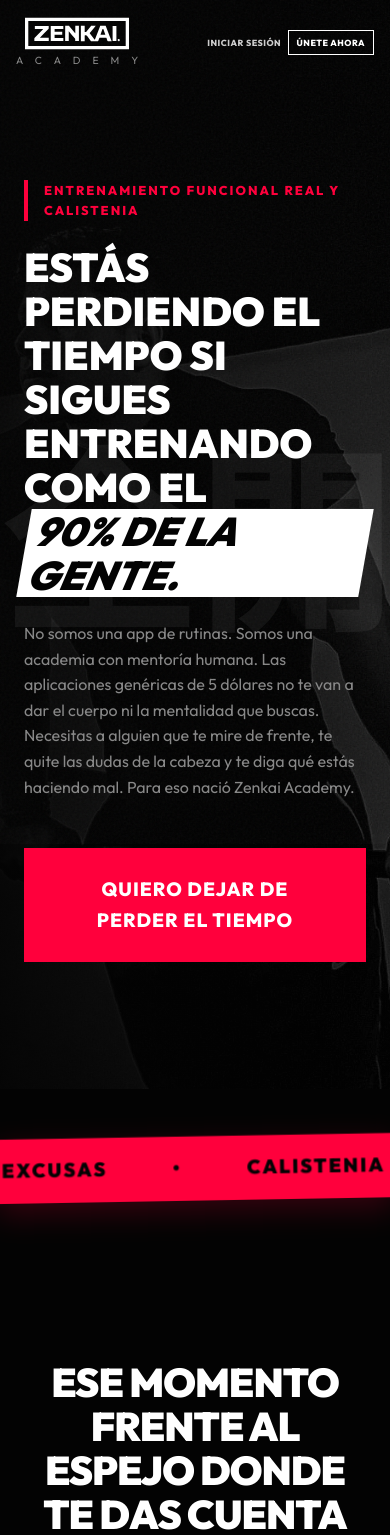
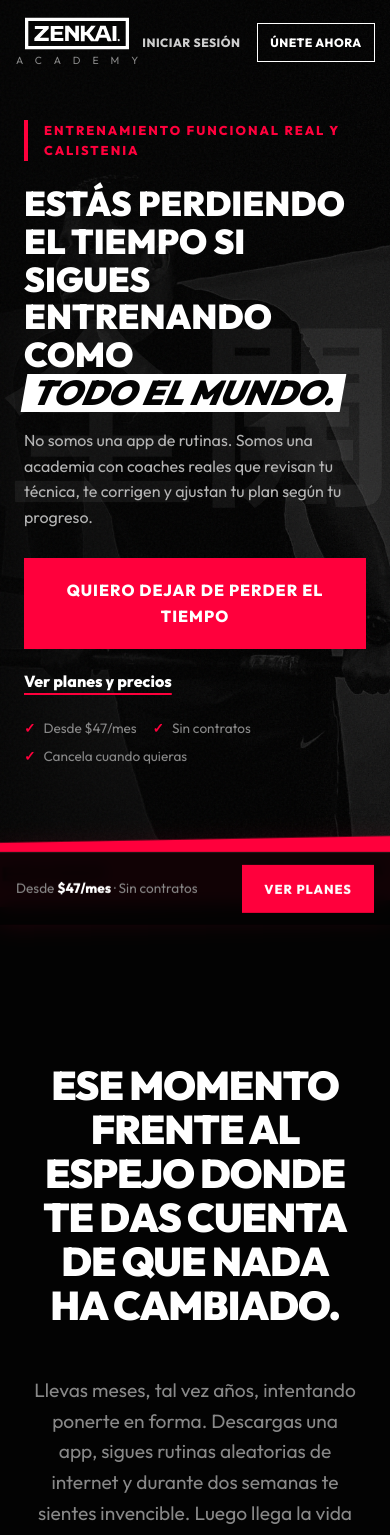
Before and after one commit to brandolanchez/Zenkaia-Academy, a Next.js app: page / in a window 390 px wide. Shown: the top 1535 px of the page. Built offline with nearby package versions, Linux system fonts and the light colour scheme; no server answers.

Commit message:
feat: mejoras UX/UI en landing y dashboard, flujo de registro que conserva el plan, fixes de acceso y seguridad

```diff
--- a/src/app/globals.css
+++ b/src/app/globals.css
@@ -1893,3 +1893,141 @@ h1, h2, h3 {
         max-width: 95vw;
     }
 }
+
+/* ═══════════════════════════════════════════════════
+   LANDING · AJUSTES UX (legibilidad, ritmo y conversión)
+   ═══════════════════════════════════════════════════ */
+
+/* Hero: dos acciones claras + señales de confianza */
+.hero-actions {
+    display: flex;
+    flex-wrap: wrap;
+    align-items: center;
+    gap: 1.5rem 2rem;
+}
+.hero-secondary-link {
+    color: var(--text-primary);
+    font-weight: 700;
+    text-decoration: underline;
+    text-underline-offset: 6px;
+    text-decoration-thickness: 2px;
+    text-decoration-color: var(--accent-color);
+    transition: color 0.2s;
+}
+.hero-secondary-link:hover { color: var(--accent-color); }
+.hero-trust {
+    list-style: none;
+    display: flex;
+    flex-wrap: wrap;
+    gap: 0.5rem 1.5rem;
+    margin-top: 2rem;
+    color: var(--text-secondary);
+    font-size: 0.95rem;
+}
+.hero-trust li::before {
+    content: '✓';
+    color: var(--accent-color);
+    font-weight: 900;
+    margin-right: 0.5rem;
+}
+.hero .subtitle { color: #b5b5b5; margin-bottom: 2.5rem; }
+.hero .btn-large { width: auto; height: auto; margin-bottom: 0; }
+
+/* Ritmo vertical: menos aire muerto entre secciones */
+.pricing, .faq, .how-it-works, .cta-section { padding: 7rem 0; }
+.guarantee-section { padding: 0 0 2rem 0; }
+
+/* Pasos: números legibles */
+.step-number { opacity: 0.85; }
+
+/* Precios: texto de cada beneficio en una sola columna */
+.plan-features li { gap: 0; line-height: 1.5; }
+.plan-features li > span:last-child { flex: 1; }
+.plan-features li strong { margin-left: 0; }
+.plan-desc { height: auto; min-height: 3rem; }
+.plan-note {
+    text-align: center;
+    color: var(--text-secondary);
+    font-size: 0.85rem;
+    margin-top: 1rem;
+}
+
+/* CTA final: el párrafo no compite con el título */
+.cta-desc { font-weight: 400; color: #cfcfcf; font-size: 1.25rem; }
+
+/* FAQ: el contacto va después de las preguntas */
+.faq-subtitle { margin-bottom: 3rem; }
+.faq-contact {
+    text-align: center;
+    margin-top: 3rem;
+    color: var(--text-secondary);
+}
+.faq-contact p { margin-bottom: 1rem; font-size: 1.05rem; }
+.faq-whatsapp { border-color: #25D366; color: #25D366; padding: 1rem 2rem; }
+.faq-whatsapp:hover { border-color: #25D366; color: #fff; background: #25D366; }
+
+/* Navbar: enlace a planes */
+.nav-plans-link { display: none; }
+@media (min-width: 768px) {
+    .nav-plans-link { display: inline; }
+}
+
+/* Barra fija de móvil */
+.mobile-sticky-cta { display: none; }
+
+@media (max-width: 900px) {
+    .pricing, .faq, .how-it-works, .cta-section { padding: 5rem 0; }
+    .cta-title { margin-bottom: 1.25rem; }
+    .cta-desc { font-size: 1.05rem; margin-bottom: 2.5rem; }
+}
+
+@media (max-width: 600px) {
+    /* Hero: el botón entra en la primera pantalla */
+    .hero { padding-top: 120px; padding-bottom: 72px; min-height: auto; }
+    .main-title { font-size: 2.15rem; margin-bottom: 1rem; }
+    .hero .subtitle { margin-bottom: 1.75rem; }
+    .hero .btn-large { width: 100%; font-size: 1rem; padding: 1.1rem 1.5rem; }
+    .hero-actions { gap: 1.25rem; }
+    .hero-trust { gap: 0.4rem 1rem; font-size: 0.85rem; margin-top: 1.5rem; }
+    .marquee-container { margin-top: 0; }
+
+    /* Navbar: textos legibles y áreas táctiles de ~40px */
+    .nav-login-link { font-size: 0.75rem; padding: 0.6rem 0.25rem; }
+    .nav-cta { font-size: 0.75rem; padding: 0.55rem 0.8rem; }
+    .nav-auth-links { gap: 0.75rem; }
+
+    /* Precios */
+    .pricing-card { padding: 2.75rem 1.5rem 2rem; }
+    .plan-features { margin-bottom: 2.5rem; }
+    .plan-features li { margin-bottom: 1rem; font-size: 0.95rem; }
+    .check, .cross { margin-right: 0.75rem; }
+
+    .faq-whatsapp { width: 100%; }
+
+    /* Barra fija inferior */
+    .mobile-sticky-cta {
+        display: flex;
+        align-items: center;
+        justify-content: space-between;
+        gap: 1rem;
+        position: fixed;
+        left: 0; right: 0; bottom: 0;
+        z-index: 1000;
+        padding: 0.75rem 1rem calc(0.75rem + env(safe-area-inset-bottom));
+        background: rgba(3, 3, 3, 0.94);
+        border-top: 1px solid var(--border-color);
+        backdrop-filter: blur(8px);
+        transform: translateY(110%);
+        transition: transform 0.25s ease;
+    }
+    .mobile-sticky-cta.is-visible { transform: translateY(0); }
+    .mobile-sticky-cta-text { font-size: 0.85rem; color: var(--text-secondary); line-height: 1.3; }
+    .mobile-sticky-cta-text strong { color: var(--text-primary); }
+    .mobile-sticky-cta-btn { padding: 0.75rem 1.25rem; font-size: 0.8rem; white-space: nowrap; }
+}
+
+@media (prefers-reduced-motion: reduce) {
+    .fade-in, .fade-in-up, .fade-in-left, .fade-in-right { opacity: 1; transform: none; transition: none; }
+    .marquee-content { animation: none; }
+    .mobile-sticky-cta { transition: none; }
+}
--- a/src/app/login/page.tsx
+++ b/src/app/login/page.tsx
@@ -9,6 +9,7 @@ import { login } from '@/app/auth/actions';
 function LoginForm() {
   const searchParams = useSearchParams();
   const errorMessage = searchParams.get('error');
+  const next = searchParams.get('next');
   const [loading, setLoading] = useState(false);
 
   return (
@@ -32,6 +33,7 @@ function LoginForm() {
         {errorMessage && <div className="error-message">{errorMessage}</div>}
 
         <form action={login} onSubmit={() => setLoading(true)}>
+          {next && <input type="hidden" name="next" value={next} />}
           <div className="form-group">
             <label className="form-label" htmlFor="email">Correo Electrónico</label>
             <input className="form-input" id="email" name="email" type="email" required placeholder="tu@email.com" />
@@ -48,7 +50,7 @@ function LoginForm() {
         </form>
 
         <p style={{ textAlign: 'center', marginTop: '2rem', color: 'var(--text-secondary)' }}>
-          ¿No tienes cuenta? <Link href="/register" className="auth-link">Regístrate</Link>
+          ¿No tienes cuenta? <Link href={next ? `/register?next=${encodeURIComponent(next)}` : '/register'} className="auth-link">Regístrate</Link>
         </p>
       </div>
     </div>
--- a/src/app/page.tsx
+++ b/src/app/page.tsx
@@ -9,6 +9,7 @@ import FAQ from '@/components/FAQ';
 import Footer from '@/components/Footer';
 import Link from 'next/link';
 import ScrollAnimations from '@/components/ScrollAnimations';
+import MobileStickyCta from '@/components/MobileStickyCta';
 
 export default function Home() {
   return (
@@ -60,6 +61,7 @@ export default function Home() {
       </main>
 
       <Footer />
+      <MobileStickyCta />
     </>
   );
 }
--- a/src/app/register/page.tsx
+++ b/src/app/register/page.tsx
@@ -9,6 +9,7 @@ import { signup } from '@/app/auth/actions';
 function RegisterForm() {
   const searchParams = useSearchParams();
   const errorMessage = searchParams.get('error');
+  const next = searchParams.get('next');
   const [loading, setLoading] = useState(false);
 
   return (
@@ -32,6 +33,7 @@ function RegisterForm() {
         {errorMessage && <div className="error-message">{errorMessage}</div>}
 
         <form action={signup} onSubmit={() => setLoading(true)}>
+          {next && <input type="hidden" name="next" value={next} />}
           <div className="form-group">
             <label className="form-label" htmlFor="full_name">Nombre Completo</label>
             <input className="form-input" id="full_name" name="full_name" type="text" required placeholder="Ej: Juan Pérez" />
@@ -77,7 +79,7 @@ function RegisterForm() {
         </form>
 
         <p style={{ textAlign: 'center', marginTop: '2rem', color: 'var(--text-secondary)' }}>
-          ¿Ya tienes cuenta? <Link href="/login" className="auth-link">Inicia Sesión</Link>
+          ¿Ya tienes cuenta? <Link href={next ? `/login?next=${encodeURIComponent(next)}` : '/login'} className="auth-link">Inicia Sesión</Link>
         </p>
       </div>
     </div>
--- a/src/components/Hero.tsx
+++ b/src/components/Hero.tsx
@@ -10,14 +10,24 @@ export default function Hero() {
         <div className="hero-content fade-in-up">
           <span className="pre-title">Entrenamiento Funcional Real y Calistenia</span>
           <h1 className="main-title">
-            Estás perdiendo el tiempo si sigues entrenando como el <span className="highlight">90% de la gente.</span>
+            Estás perdiendo el tiempo si sigues entrenando como <span className="highlight">todo el mundo.</span>
           </h1>
           <p className="subtitle">
-            No somos una app de rutinas. Somos una academia con mentoría humana. Las aplicaciones genéricas de 5 dólares no te van a dar el cuerpo ni la mentalidad que buscas. Necesitas a alguien que te mire de frente, te quite las dudas de la cabeza y te diga qué estás haciendo mal. Para eso nació Zenkai Academy.
+            No somos una app de rutinas. Somos una academia con coaches reales que revisan tu técnica, te corrigen y ajustan tu plan según tu progreso.
           </p>
-          <Link href="/register" className="btn btn-primary btn-large">
-            Quiero dejar de perder el tiempo
-          </Link>
+          <div className="hero-actions">
+            <Link href="/register" className="btn btn-primary btn-large">
+              Quiero dejar de perder el tiempo
+            </Link>
+            <a href="#planes" className="hero-secondary-link">
+              Ver planes y precios
+            </a>
+          </div>
+          <ul className="hero-trust">
+            <li>Desde $47/mes</li>
+            <li>Sin contratos</li>
+            <li>Cancela cuando quieras</li>
+          </ul>
         </div>
       </section>
 
--- /dev/null
+++ b/src/components/MobileStickyCta.tsx
@@ -0,0 +1,40 @@
+'use client';
+
+import { useEffect, useState } from 'react';
+
+// Barra fija inferior (solo móvil): aparece al pasar el hero y se oculta
+// cuando la sección de planes o el CTA final ya están en pantalla.
+export default function MobileStickyCta() {
+  const [pastHero, setPastHero] = useState(false);
+  const [targetVisible, setTargetVisible] = useState(false);
+
+  useEffect(() => {
+    const onScroll = () => setPastHero(window.scrollY > window.innerHeight * 0.8);
+    onScroll();
+    window.addEventListener('scroll', onScroll, { passive: true });
+
+    const targets = document.querySelectorAll('#planes, .cta-section, .footer');
+    const visible = new Set<Element>();
+    const observer = new IntersectionObserver(entries => {
+      entries.forEach(e => (e.isIntersecting ? visible.add(e.target) : visible.delete(e.target)));
+      setTargetVisible(visible.size > 0);
+    });
+    targets.forEach(t => observer.observe(t));
+
+    return () => {
+      window.removeEventListener('scroll', onScroll);
+      observer.disconnect();
+    };
+  }, []);
+
+  const show = pastHero && !targetVisible;
+
+  return (
+    <div className={`mobile-sticky-cta ${show ? 'is-visible' : ''}`} aria-hidden={!show}>
+      <span className="mobile-sticky-cta-text">Desde <strong>$47/mes</strong> · Sin contratos</span>
+      <a href="#planes" className="btn btn-primary mobile-sticky-cta-btn" tabIndex={show ? 0 : -1}>
+        Ver planes
+      </a>
+    </div>
+  );
+}
--- a/src/components/Navbar.tsx
+++ b/src/components/Navbar.tsx
@@ -85,6 +85,9 @@ export default function Navbar() {
         </Link>
       ) : (
         <div className="nav-auth-links">
+          <a href="/#planes" className="nav-login-link nav-plans-link">
+            Planes
+          </a>
           <Link href="/login" className="nav-login-link">
             Iniciar sesión
           </Link>
--- a/src/components/Pricing.tsx
+++ b/src/components/Pricing.tsx
@@ -13,14 +13,15 @@ export default function Pricing() {
             <div className="plan-price"><span>$</span>47<span className="period">/mes</span></div>
 
             <ul className="plan-features">
-              <li><span className="check">✓</span> App de rutinas en video: <strong>Incluida</strong></li>
-              <li><span className="check">✓</span> Corrección de técnica grupal: <strong>Google Meets (3x semana)</strong></li>
-              <li><span className="check">✓</span> Plan Nutricional: <strong>Incluido</strong></li>
-              <li><span className="check">✓</span> Evaluación física: <strong>Trimestral</strong></li>
-              <li className="disabled"><span className="cross">✕</span> Revisión de técnica 1 a 1 en video</li>
-              <li className="disabled"><span className="cross">✕</span> Protocolos de Mentalidad Inquebrantable</li>
+              <li><span className="check">✓</span><span>App de rutinas en video: <strong>Incluida</strong></span></li>
+              <li><span className="check">✓</span><span>Corrección de técnica grupal: <strong>Google Meets (3x semana)</strong></span></li>
+              <li><span className="check">✓</span><span>Plan Nutricional: <strong>Incluido</strong></span></li>
+              <li><span className="check">✓</span><span>Evaluación física: <strong>Trimestral</strong></span></li>
+              <li className="disabled"><span className="cross">✕</span><span>Revisión de técnica 1 a 1 en video</span></li>
+              <li className="disabled"><span className="cross">✕</span><span>Protocolos de Mentalidad Inquebrantable</span></li>
             </ul>
-            <Link href="/checkout?plan=standard" className="btn btn-outline" suppressHydrationWarning>Empezar ahora</Link>
+            <Link href={`/register?next=${encodeURIComponent('/checkout?plan=standard')}`} className="btn btn-outline" suppressHydrationWarning>Empezar con Standard</Link>
+            <p className="plan-note">Sin contratos. Cancela cuando quieras.</p>
           </div>
 
           {/* Plan Avanzado (Premium) */}
@@ -31,14 +32,15 @@ export default function Pricing() {
             <div className="plan-price"><span>$</span>97<span className="period">/mes</span></div>
 
             <ul className="plan-features">
-              <li><span className="check">✓</span> <strong>Revisión de técnica 1 a 1 en video (Nos envías tus videos)</strong></li>
-              <li><span className="check">✓</span> Corrección de técnica grupal: <strong>Google Meets (Libre acceso)</strong></li>
-              <li><span className="check">✓</span> App de rutinas en video: <strong>Incluida</strong></li>
-              <li><span className="check">✓</span> Plan Nutricional: <strong>Avanzado</strong></li>
-              <li><span className="check">✓</span> <strong>Protocolos de Mentalidad Inquebrantable</strong></li>
-              <li><span className="check">✓</span> <strong>Evaluación física mensual personalizada</strong></li>
+              <li><span className="check">✓</span><span><strong>Revisión de técnica 1 a 1 en video (Nos envías tus videos)</strong></span></li>
+              <li><span className="check">✓</span><span>Corrección de técnica grupal: <strong>Google Meets (Libre acceso)</strong></span></li>
+              <li><span className="check">✓</span><span>App de rutinas en video: <strong>Incluida</strong></span></li>
+              <li><span className="check">✓</span><span>Plan Nutricional: <strong>Avanzado</strong></span></li>
+              <li><span className="check">✓</span><span><strong>Protocolos de Mentalidad Inquebrantable</strong></span></li>
+              <li><span className="check">✓</span><span><strong>Evaluación física mensual personalizada</strong></span></li>
             </ul>
-            <Link href="/checkout?plan=elite" className="btn btn-primary" suppressHydrationWarning>Quiero resultados reales ya</Link>
+            <Link href={`/register?next=${encodeURIComponent('/checkout?plan=elite')}`} className="btn btn-primary" suppressHydrationWarning>Quiero resultados reales ya</Link>
+            <p className="plan-note">Sin contratos. Cancela cuando quieras.</p>
           </div>
         </div>
 
--- a/src/middleware.ts
+++ b/src/middleware.ts
@@ -36,8 +36,11 @@ export async function middleware(request: NextRequest) {
   const isProtectedRoute = protectedRoutes.some(route => request.nextUrl.pathname.startsWith(route))
 
   if (isProtectedRoute && !user) {
+    // Guarda a dónde iba (ej. /checkout?plan=elite) para volver después del login
     const url = request.nextUrl.clone()
     url.pathname = '/login'
+    url.search = ''
+    url.searchParams.set('next', request.nextUrl.pathname + request.nextUrl.search)
     return NextResponse.redirect(url)
   }
 
```
Also changed, not shown: src/app/auth/actions.ts (+20 -5 lines), src/components/FAQ.tsx (+8 -6 lines).
